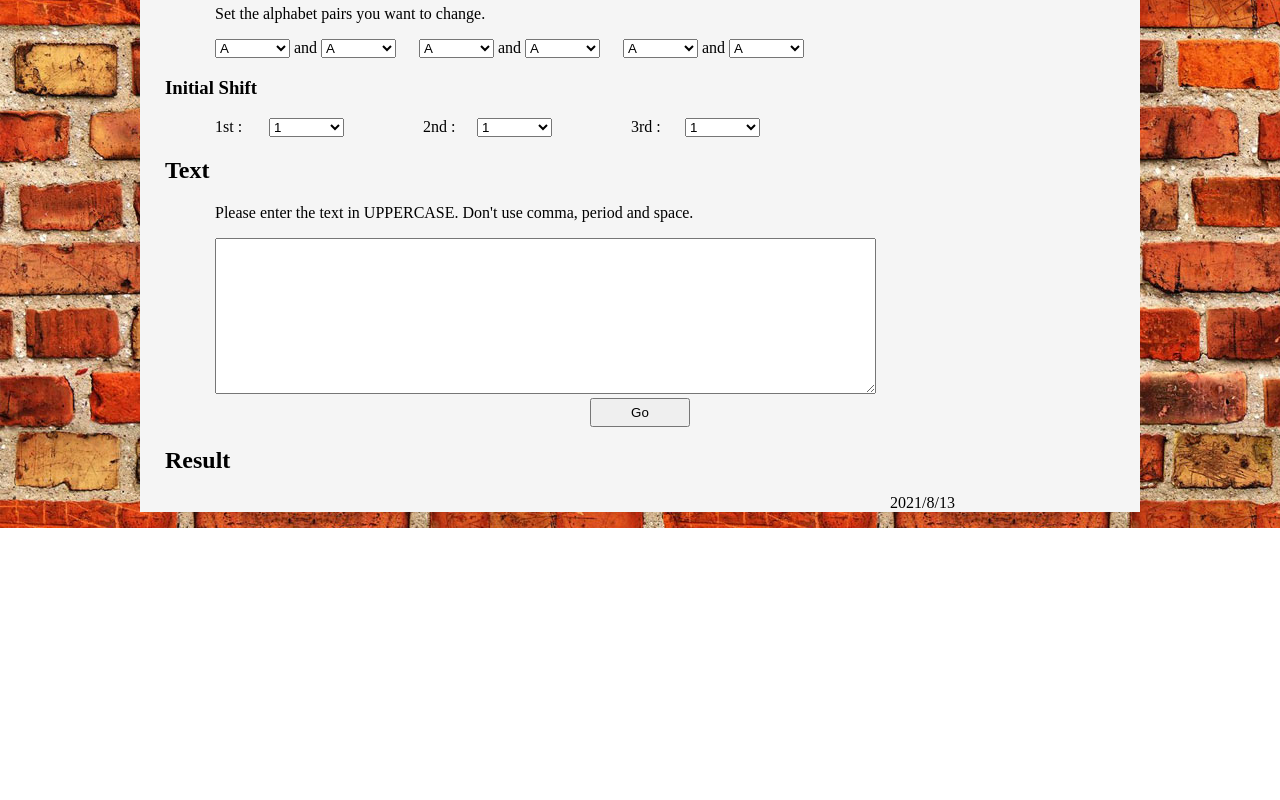
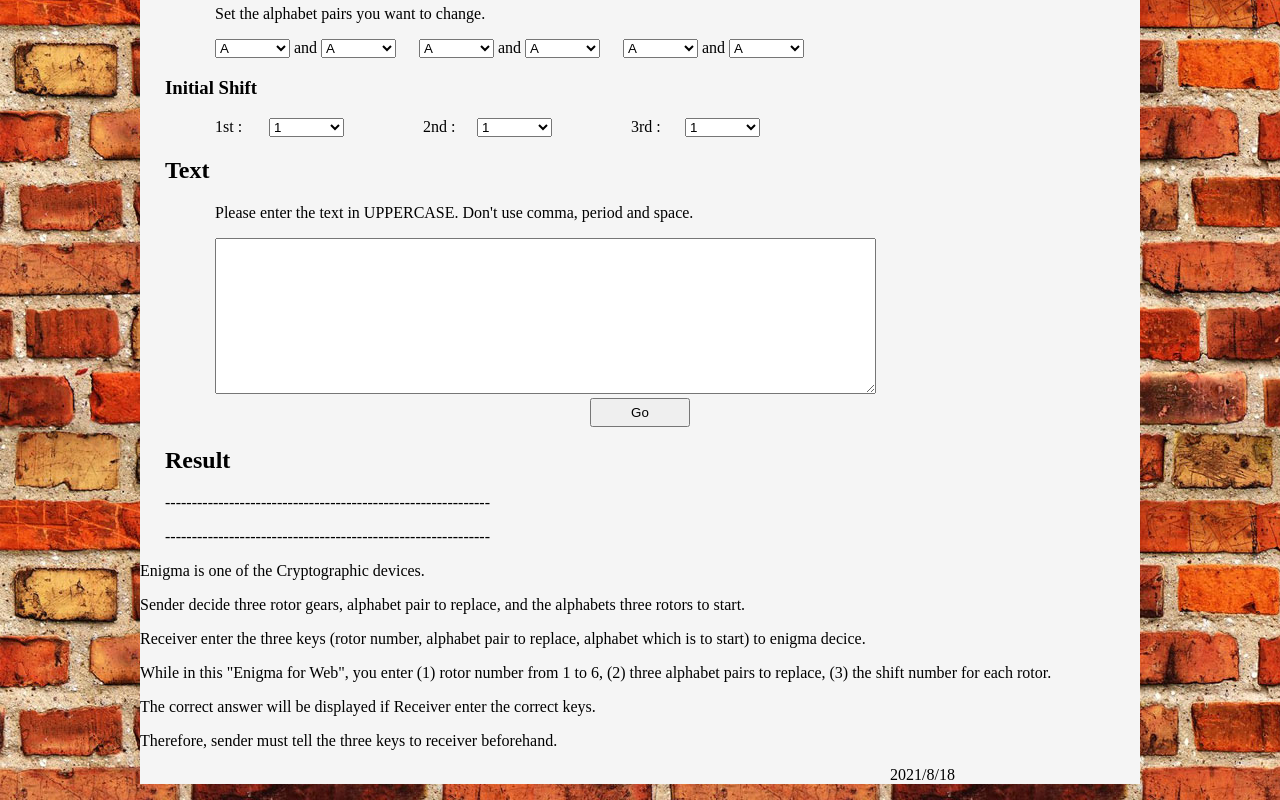
Before and after one commit to R08-program/Enigma-for-Web, a plain HTML site: page index.html in a window 1280 px wide. Shown: the part 362-1162 px from the top of the page. Before the commit the page ends 890 px from the top, so only its background shows below. Drawn offline with Linux system fonts and the light colour scheme.

Commit message:
third commit

```diff
--- a/index.html
+++ b/index.html
@@ -339,11 +339,22 @@
         <!-- Output -->
         <article class="Heading">
             <h2>Result</h2>
+            <p>-------------------------------------------------------------</p>
             <p id="Output"></p>
+            <p>-------------------------------------------------------------</p>
+        </article>
+        <!-- Explanation -->
+        <article>
+            <p class="explanation">Enigma is one of the Cryptographic devices.</p>
+            <p class="explanation">Sender decide three rotor gears, alphabet pair to replace, and the alphabets three rotors to start.</p>
+            <p class="explanation">Receiver enter the three keys (rotor number,  alphabet pair to replace, alphabet which is to start) to enigma decice.</p>
+            <p class="explanation">While in this "Enigma for Web", you enter (1) rotor number from 1 to 6, (2) three alphabet pairs to replace, (3) the shift number for each rotor.</p>
+            <p class="explanation">The correct answer will be displayed if Receiver enter the correct keys.</p>
+            <p class="explanation">Therefore, sender must tell the three keys to receiver beforehand.</p>
         </article>
         <!-- Others -->
         <article>
-            <p class="date">2021/8/13</p>
+            <p class="date">2021/8/18</p>
         </article>
     </body>
 </html>
```
